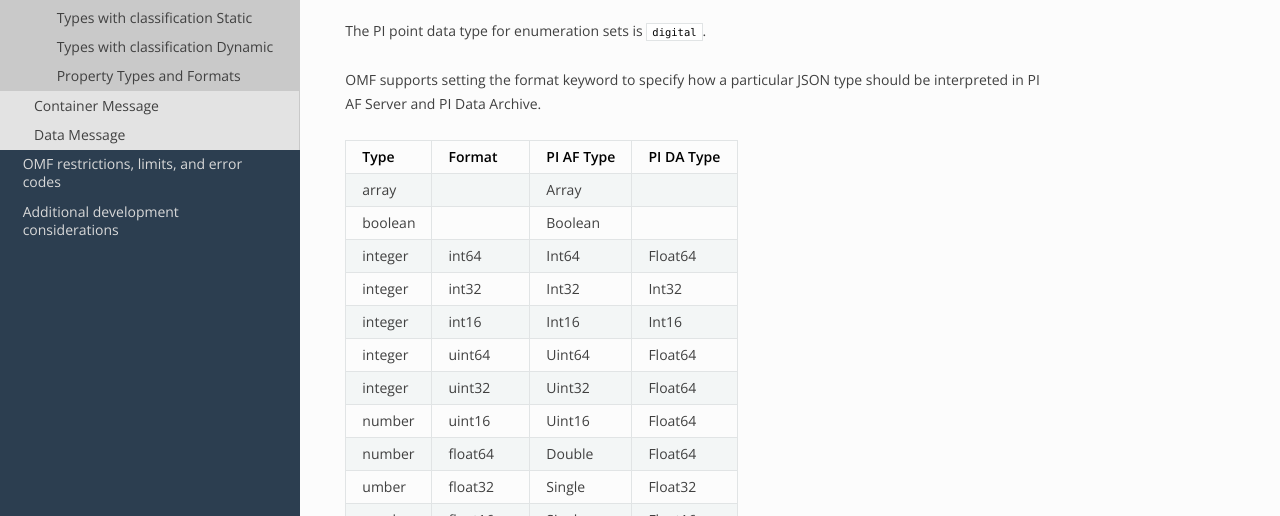
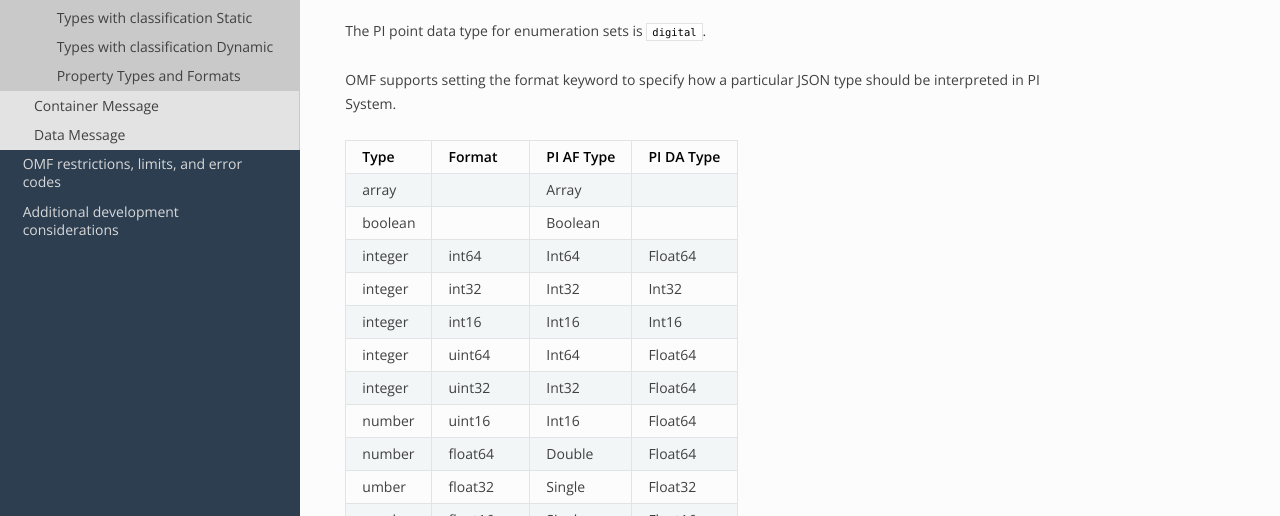
Before and after one commit to osisoft/OMF-Developer-Companion-Guide, a Sphinx documentation site: the page built from docs/OMF_Type_msg.rst, in a window 1280 px wide and 900 px high, scrolled down 1908 px. Shown: the part 190-706 px from the top of the window. Built offline with Sphinx 7.4.7 and the Read the Docs theme 2.0.0, drawn with Linux system fonts in a browser that asks for light colours.

Commit message:
Update OMF_Type_msg.rst

```diff
--- a/docs/OMF_Type_msg.rst
+++ b/docs/OMF_Type_msg.rst
@@ -108,7 +108,7 @@ sets, specifying a set of two values. For example:
 
 The PI point data type for enumeration sets is ``digital``.
 
-OMF supports setting the format keyword to specify how a particular JSON type should be interpreted in PI AF Server and PI Data Archive.
+OMF supports setting the format keyword to specify how a particular JSON type should be interpreted in PI System.
 
 
 +----------------+-------------+---------------+-------------------+
@@ -124,11 +124,11 @@ OMF supports setting the format keyword to specify how a particular JSON type sh
 +----------------+-------------+---------------+-------------------+
 | integer        | int16       | Int16         | Int16             |
 +----------------+-------------+---------------+-------------------+
-| integer        | uint64      | Uint64        | Float64           |
+| integer        | uint64      | Int64         | Float64           |
 +----------------+-------------+---------------+-------------------+
-| integer        | uint32      | Uint32        | Float64           |
+| integer        | uint32      | Int32         | Float64           |
 +----------------+-------------+---------------+-------------------+
-| number         | uint16      | Uint16        | Float64           |
+| number         | uint16      | Int16         | Float64           |
 +----------------+-------------+---------------+-------------------+
 | number         | float64     | Double        | Float64           |
 +----------------+-------------+---------------+-------------------+
```
